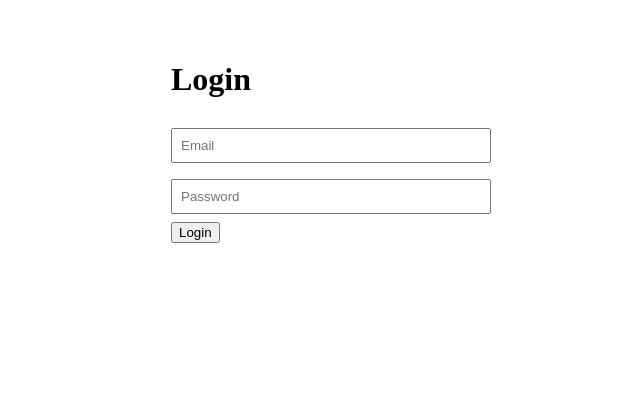
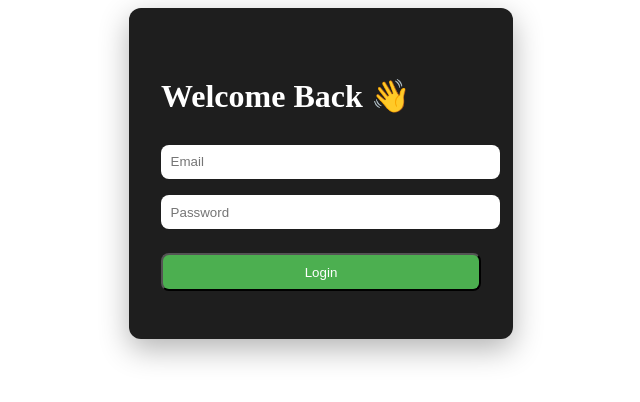
Before and after one commit to abhidev17/student-manager, a SvelteKit app in the folder frontend/: page /login in a window 1280 px wide. Shown: the top 402 px of the page, without its empty margins (319-959 px from the left). Built offline with nearby package versions, Linux system fonts and the light colour scheme.

Commit message:
ui polish and auth UX improvements

```diff
--- a/frontend/src/routes/login/+page.svelte
+++ b/frontend/src/routes/login/+page.svelte
@@ -5,27 +5,10 @@
   let email = $state("");
   let password = $state("");
 
-  onMount(async () => {
+  onMount(() => {
     const token = localStorage.getItem("token");
 
-    if (!token) return;
-
-    try {
-      const res = await fetch(`${import.meta.env.VITE_API_URL}/api/students`, {
-        headers: {
-          Authorization: `Bearer ${token}`
-        }
-      });
-
-      if (res.ok) {
-        goto("/");
-      } else {
-        localStorage.removeItem("token");
-      }
-    } catch (error) {
-      localStorage.removeItem("token");
-      console.error(error);
-    }
+    if (token) goto("/");
   });
 
   const login = async () => {
@@ -59,8 +42,8 @@
   };
 </script>
 
-<main>
-  <h1>Login</h1>
+<main class="login">
+  <h1>Welcome Back 👋</h1>
 
   <input placeholder="Email" bind:value={email} />
   <input type="password" placeholder="Password" bind:value={password} />
@@ -69,15 +52,30 @@
 </main>
 
 <style>
-  main {
-    max-width: 300px;
+.login {
+    max-width: 320px;
     margin: auto;
-    padding: 2rem;
+    padding: 3rem 2rem;
+    background: #1e1e1e;
+    border-radius: 12px;
+    box-shadow: 0 10px 30px rgba(0,0,0,0.3);
+    color: white;
   }
 
   input {
     width: 100%;
     margin: 0.5rem 0;
-    padding: 0.5rem;
+    padding: 0.6rem;
+    border-radius: 8px;
+    border: none;
+  }
+
+  button {
+    width: 100%;
+    margin-top: 1rem;
+    padding: 0.6rem;
+    background: #4CAF50;
+    color: white;
+    border-radius: 8px;
   }
 </style>
```
Also changed, not shown: frontend/src/routes/+page.svelte (+47 -3 lines).
